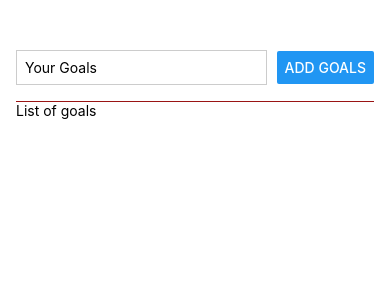
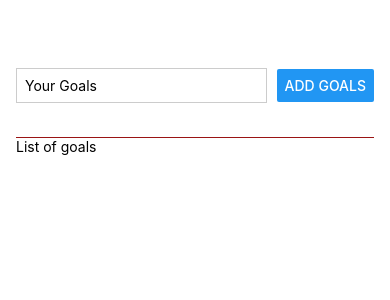
Before and after one commit to Ind0Pacific/React-Native, a React Native app: screen / in a window 390 px wide. Shown: the top 300 px of the page. Built offline with nearby package versions, Linux system fonts and the light colour scheme.

Commit message:
Added input handel event

```diff
--- a/App.js
+++ b/App.js
@@ -1,13 +1,26 @@
+import { StatusBar, useState } from "react";
 import { StyleSheet, Text, View, Button, TextInput } from "react-native";
 
 export default function App() {
+   const [enteredGoalText , setEnteredGoalText] = useState('')
+
+  function goalInputHandler(enteredText) {
+    setEnteredGoalText(enteredText);
+  }
+  function addGoalHandler() {}
+
+
   return (
     <View style={styles.appContainer}>
       <View style={styles.inputContainer}>
-        <TextInput style={styles.textInput} placeholder="Your Goals" />
-        <Button title="Add Goals" onPress={() => {}} />
+        <TextInput
+          style={styles.textInput}
+          placeholder="Your Goals"
+          onChangeText={goalInputHandler}
+        />
+        <Button title="Add Goals" onPress={addGoalHandler} />
       </View>
-      <View>
+      <View style={styles.goalsContainer}>
         <Text>List of goals</Text>
       </View>
     </View>
@@ -16,6 +29,7 @@ export default function App() {
 
 const styles = StyleSheet.create({
   appContainer: {
+    flex: 1,
     paddingTop: 50,
     paddingHorizontal: 16,
   },
@@ -35,4 +49,7 @@ const styles = StyleSheet.create({
     marginRight: 8,
     padding: 8,
   },
+  goalsContainer: {
+    flex: 10,
+  },
 });
```
